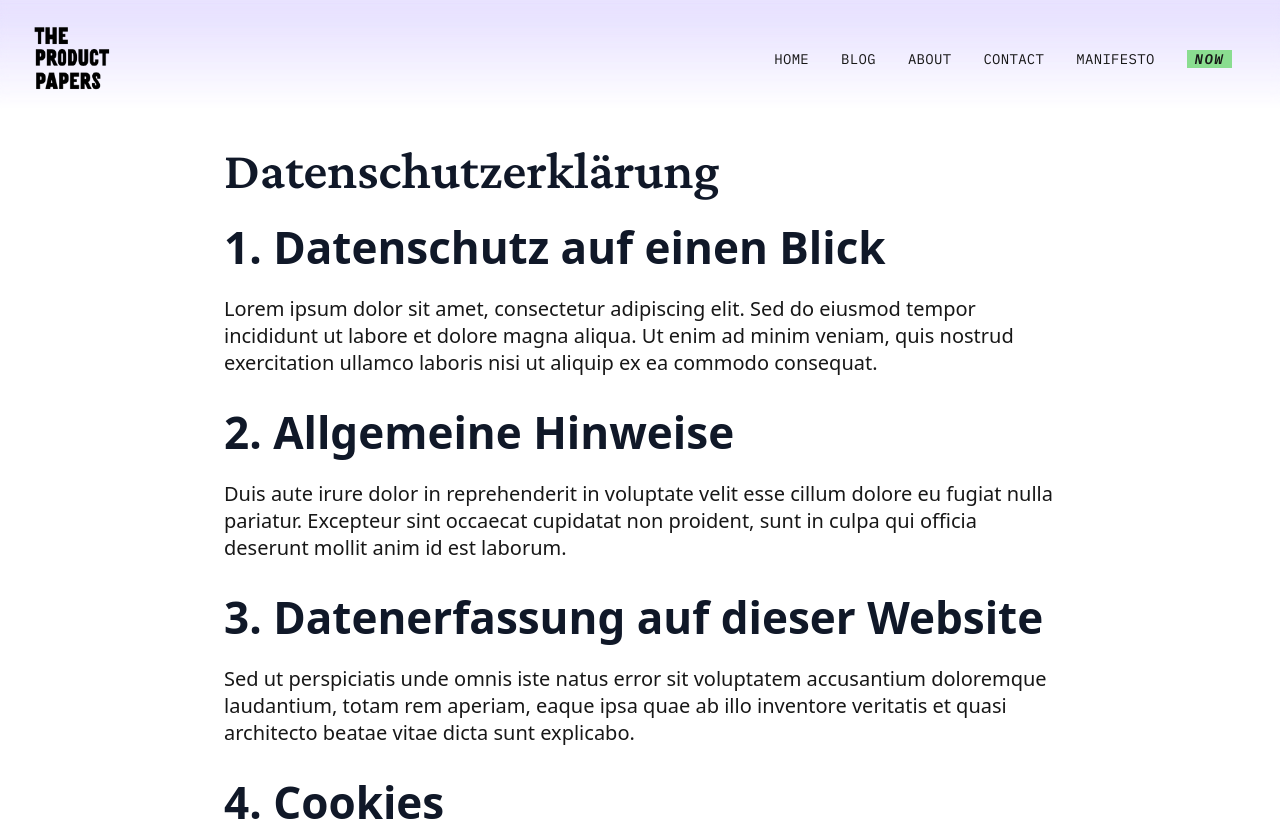
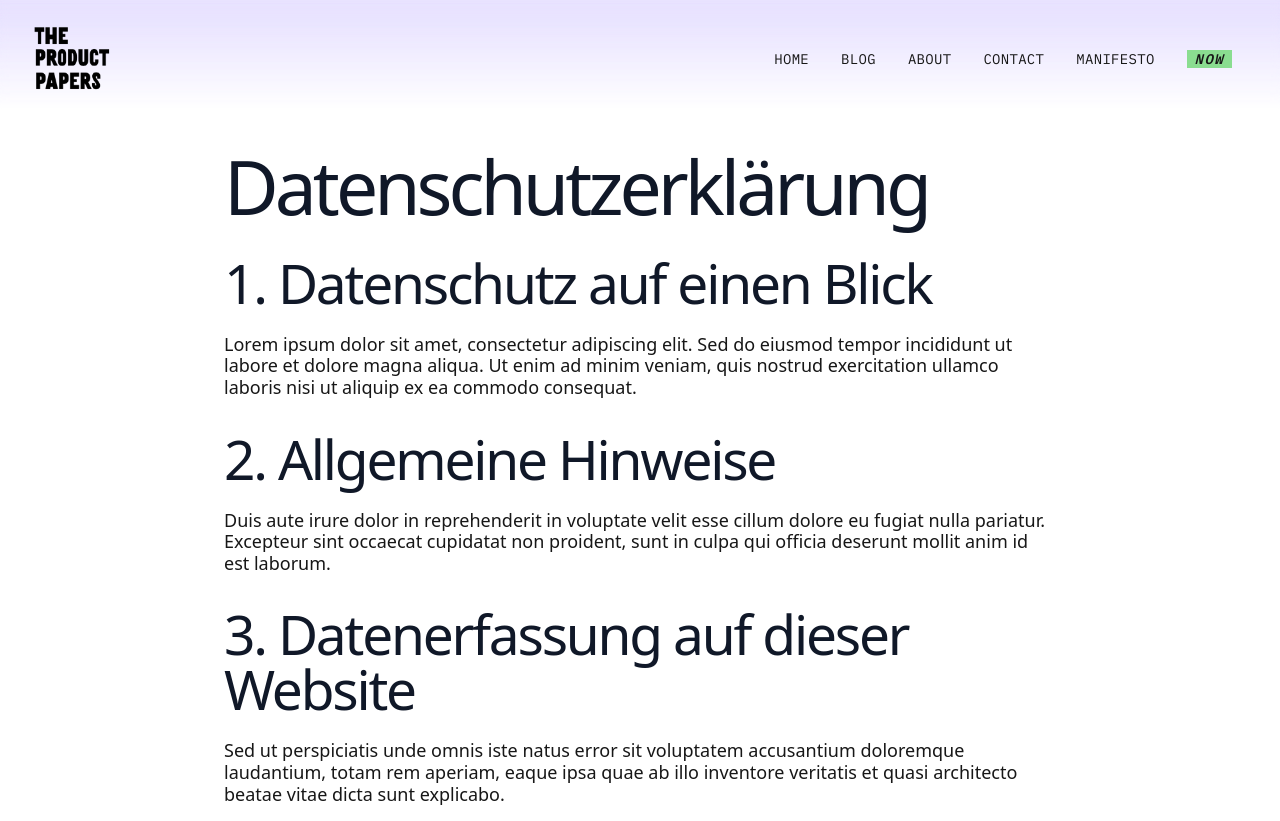
Before and after one commit to opp-dev/tpp-website, a Next.js app: page /datenschutzerklaerung in a window 1280 px wide. Shown: the top 821 px of the page. Built offline with nearby package versions, Linux system fonts and the light colour scheme; no server answers.

Commit message:
typography setup stage 1

```diff
--- a/src/app/globals.css
+++ b/src/app/globals.css
@@ -7,9 +7,9 @@
   /* Typography Design Tokens - Desktop */
 
   /* Font Families */
-  --font-family-primary: var(--font-roboto), sans-serif;
-  --font-family-heading: var(--font-crimson-pro), serif;
-  --font-family-mono: 'IBM Plex Mono', monospace;
+  --font-family-primary: var(--font-public-sans), sans-serif;
+  --font-family-heading: var(--font-public-sans), sans-serif;
+  --font-family-mono: var(--font-ibm-plex-mono), monospace;
 
   /* Font Sizes */
   --font-size-xs: 12px;
@@ -52,47 +52,41 @@
   --typography-display-letter-spacing: var(--letter-spacing-tight);
 
   /* H1 - Primary heading */
-  --typography-h1-size: 53px;
-  --typography-h1-line-height: var(--line-height-tight);
-  --typography-h1-weight: var(--font-weight-semibold);
-  --typography-h1-letter-spacing: var(--letter-spacing-normal);
-  --typography-h1-family: var(--font-family-heading);
+  --typography-h1-size: 75px;
+  --typography-h1-line-height: 120%;
+  --typography-h1-weight: 400;
+  --typography-h1-letter-spacing: -4px;
+  --typography-h1-family: var(--font-family-primary);
 
   /* H2 - Secondary heading */
-  --typography-h2-size: var(--font-size-4xl);
-  --typography-h2-line-height: 48px;
-  --typography-h2-weight: var(--font-weight-semibold);
-  --typography-h2-letter-spacing: var(--letter-spacing-normal);
+  --typography-h2-size: 55px;
+  --typography-h2-line-height: 100%;
+  --typography-h2-weight: 400;
+  --typography-h2-letter-spacing: -2.2px;
 
   /* H3 - Tertiary heading */
-  --typography-h3-size: var(--font-size-2xl);
-  --typography-h3-line-height: var(--line-height-normal);
-  --typography-h3-weight: var(--font-weight-semibold);
-  --typography-h3-letter-spacing: var(--letter-spacing-normal);
+  --typography-h3-size: 35px;
+  --typography-h3-line-height: 35px;
+  --typography-h3-weight: 400;
+  --typography-h3-letter-spacing: -0.7px;
 
   /* H4 - Quaternary heading */
-  --typography-h4-size: var(--font-size-xl);
-  --typography-h4-line-height: var(--line-height-normal);
-  --typography-h4-weight: var(--font-weight-semibold);
-  --typography-h4-letter-spacing: var(--letter-spacing-normal);
-
-  /* H5 - Minor heading */
-  --typography-h5-size: var(--font-size-lg);
-  --typography-h5-line-height: var(--line-height-normal);
-  --typography-h5-weight: var(--font-weight-medium);
-  --typography-h5-letter-spacing: var(--letter-spacing-normal);
+  --typography-h4-size: 22px;
+  --typography-h4-line-height: 120%;
+  --typography-h4-weight: 400;
+  --typography-h4-letter-spacing: 0;
 
   /* Body - Standard text */
-  --typography-body-size: var(--font-size-lg);
-  --typography-body-line-height: 27px;
-  --typography-body-weight: var(--font-weight-normal);
-  --typography-body-letter-spacing: var(--letter-spacing-normal);
+  --typography-body-size: 18px;
+  --typography-body-line-height: 120%;
+  --typography-body-weight: 400;
+  --typography-body-letter-spacing: 0;
 
   /* Body Small - Smaller body text */
-  --typography-body-sm-size: var(--font-size-base);
-  --typography-body-sm-line-height: var(--line-height-relaxed);
-  --typography-body-sm-weight: var(--font-weight-normal);
-  --typography-body-sm-letter-spacing: var(--letter-spacing-normal);
+  --typography-body-sm-size: 14px;
+  --typography-body-sm-line-height: 150%;
+  --typography-body-sm-weight: 400;
+  --typography-body-sm-letter-spacing: 0;
 
   /* Caption - Small supporting text */
   --typography-caption-size: var(--font-size-sm);
@@ -110,9 +104,9 @@
 @theme inline {
   --color-background: var(--background);
   --color-foreground: var(--foreground);
-  --font-sans: var(--font-roboto);
-  --font-heading: var(--font-crimson-pro);
-  --font-mono: 'IBM Plex Mono', monospace;
+  --font-sans: var(--font-public-sans);
+  --font-heading: var(--font-public-sans);
+  --font-mono: var(--font-ibm-plex-mono);
 
   /* Expose typography tokens to Tailwind */
   --font-size-xs: 12px;
@@ -145,6 +139,7 @@ body {
 }
 /* Base typography styles using design tokens */
 p {
+  font-family: var(--font-family-primary);
   font-size: var(--typography-body-size);
   line-height: var(--typography-body-line-height);
   font-weight: var(--typography-body-weight);
@@ -152,7 +147,7 @@ p {
 }
 
 h1 {
-  font-family: var(--font-crimson-pro), serif !important;
+  font-family: var(--font-family-primary);
   font-size: var(--typography-h1-size);
   font-weight: var(--typography-h1-weight);
   line-height: var(--typography-h1-line-height);
@@ -161,6 +156,7 @@ h1 {
 }
 
 h2 {
+  font-family: var(--font-family-primary);
   font-size: var(--typography-h2-size);
   font-weight: var(--typography-h2-weight);
   line-height: var(--typography-h2-line-height);
@@ -169,6 +165,7 @@ h2 {
 }
 
 h3 {
+  font-family: var(--font-family-primary);
   font-size: var(--typography-h3-size);
   font-weight: var(--typography-h3-weight);
   line-height: var(--typography-h3-line-height);
@@ -177,18 +174,11 @@ h3 {
 }
 
 h4 {
+  font-family: var(--font-family-primary);
   font-size: var(--typography-h4-size);
   font-weight: var(--typography-h4-weight);
   line-height: var(--typography-h4-line-height);
   letter-spacing: var(--typography-h4-letter-spacing);
-  margin-bottom: 12px;
-}
-
-h5 {
-  font-size: var(--typography-h5-size);
-  font-weight: var(--typography-h5-weight);
-  line-height: var(--typography-h5-line-height);
-  letter-spacing: var(--typography-h5-letter-spacing);
   margin-bottom: 12px;
 }
 
@@ -201,7 +191,7 @@ h5 {
 }
 
 .typography-h1 {
-  font-family: var(--font-crimson-pro), serif !important;
+  font-family: var(--font-family-primary);
   font-size: var(--typography-h1-size);
   font-weight: var(--typography-h1-weight);
   line-height: var(--typography-h1-line-height);
@@ -209,6 +199,7 @@ h5 {
 }
 
 .typography-h2 {
+  font-family: var(--font-family-primary);
   font-size: var(--typography-h2-size);
   font-weight: var(--typography-h2-weight);
   line-height: var(--typography-h2-line-height);
@@ -216,6 +207,7 @@ h5 {
 }
 
 .typography-h3 {
+  font-family: var(--font-family-primary);
   font-size: var(--typography-h3-size);
   font-weight: var(--typography-h3-weight);
   line-height: var(--typography-h3-line-height);
@@ -223,20 +215,15 @@ h5 {
 }
 
 .typography-h4 {
+  font-family: var(--font-family-primary);
   font-size: var(--typography-h4-size);
   font-weight: var(--typography-h4-weight);
   line-height: var(--typography-h4-line-height);
   letter-spacing: var(--typography-h4-letter-spacing);
 }
 
-.typography-h5 {
-  font-size: var(--typography-h5-size);
-  font-weight: var(--typography-h5-weight);
-  line-height: var(--typography-h5-line-height);
-  letter-spacing: var(--typography-h5-letter-spacing);
-}
-
 .typography-body {
+  font-family: var(--font-family-primary);
   font-size: var(--typography-body-size);
   font-weight: var(--typography-body-weight);
   line-height: var(--typography-body-line-height);
@@ -244,6 +231,7 @@ h5 {
 }
 
 .typography-body-sm {
+  font-family: var(--font-family-primary);
   font-size: var(--typography-body-sm-size);
   font-weight: var(--typography-body-sm-weight);
   line-height: var(--typography-body-sm-line-height);
@@ -267,9 +255,14 @@ h5 {
 
 /* Link styles using IBM Plex Mono - opt-in via class */
 .link-mono {
-  font-family: var(--font-family-mono);
+  font-family: var(--font-ibm-plex-mono), 'IBM Plex Mono', monospace;
   font-size: 14px;
   font-weight: 400;
   letter-spacing: 0.3px;
   text-transform: uppercase;
 }
+
+/* Mono font utility class */
+.font-mono {
+  font-family: var(--font-ibm-plex-mono), 'IBM Plex Mono', monospace;
+}
--- a/src/app/layout.tsx
+++ b/src/app/layout.tsx
@@ -1,19 +1,19 @@
 import type { Metadata } from "next";
-import { Roboto, Crimson_Pro } from "next/font/google";
+import { Public_Sans, IBM_Plex_Mono } from "next/font/google";
 import "./globals.css";
 import Header from "@/components/Header";
 import Footer from "@/components/Footer";
 
-const roboto = Roboto({
-  weight: ['300', '400', '500', '700'],
+const publicSans = Public_Sans({
+  weight: ['100', '200', '300', '400', '500', '600', '700', '800', '900'],
   subsets: ["latin"],
-  variable: "--font-roboto",
+  variable: "--font-public-sans",
 });
 
-const crimsonPro = Crimson_Pro({
-  weight: ['400', '600'],
+const ibmPlexMono = IBM_Plex_Mono({
+  weight: ['100', '200', '300', '400', '500', '600', '700'],
   subsets: ["latin"],
-  variable: "--font-crimson-pro",
+  variable: "--font-ibm-plex-mono",
 });
 
 
@@ -32,13 +32,8 @@ export default function RootLayout({
 }>) {
   return (
     <html lang="en">
-      <head>
-        <link rel="preconnect" href="https://fonts.googleapis.com" />
-        <link rel="preconnect" href="https://fonts.gstatic.com" crossOrigin="anonymous" />
-        <link href="https://fonts.googleapis.com/css2?family=IBM+Plex+Mono:ital,wght@0,100;0,200;0,300;0,400;0,500;0,600;0,700;1,100;1,200;1,300;1,400;1,500;1,600;1,700&display=swap" rel="stylesheet" />
-      </head>
       <body
-        className={`${roboto.variable} ${crimsonPro.variable} antialiased flex flex-col min-h-screen`}
+        className={`${publicSans.variable} ${ibmPlexMono.variable} antialiased flex flex-col min-h-screen`}
       >
         <Header />
         <main className="flex-grow">
--- a/src/app/page.tsx
+++ b/src/app/page.tsx
@@ -80,7 +80,7 @@ export default async function HomePage() {
       <main className="container mx-auto px-6 md:px-8 max-w-5xl pt-12 pb-16">
         {/* Introduction Section */}
         <section className="mb-20">
-          <h2 className="text-4xl md:text-5xl font-bold text-gray-900 mb-8 tracking-tight">Welcome to The Product Papers</h2>
+          <h1>Welcome to The Product Papers</h1>
           <div className="max-w-3xl">
             <p className="text-xl text-gray-700 mb-6 leading-relaxed">
               Product development is the art and science of turning ideas into reality. It's where creativity meets
--- a/src/components/Footer.tsx
+++ b/src/components/Footer.tsx
@@ -136,7 +136,7 @@ export default function Footer() {
             </div>
           </div>
           <div style={{ maxWidth: '360px' }}>
-            <p style={{ fontSize: '14px', lineHeight: '150%', margin: 0 }}>
+            <p className="typography-body-sm" style={{ margin: 0 }}>
               The Products Papers is product design publication by <a href="https://www.orbitlabs.de" target="_blank" rel="noopener noreferrer" style={{ textDecoration: 'underline' }}>Orbit Labs</a>. The project is maintained by Suryanshu Rai. Some other text explaining thing. Lorum ipsum filler fuller textie mextie maxie poodle.
             </p>
           </div>
```
